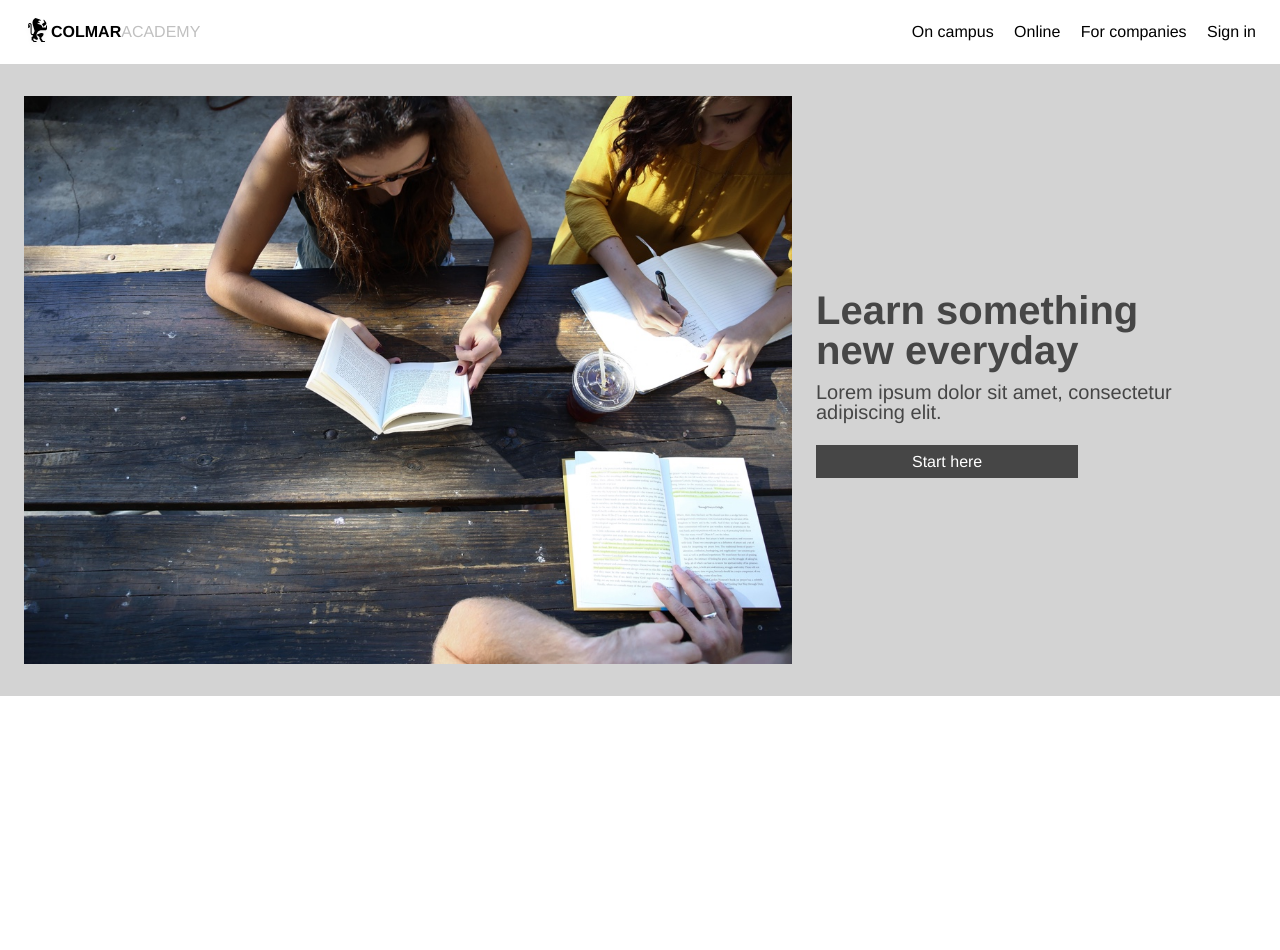
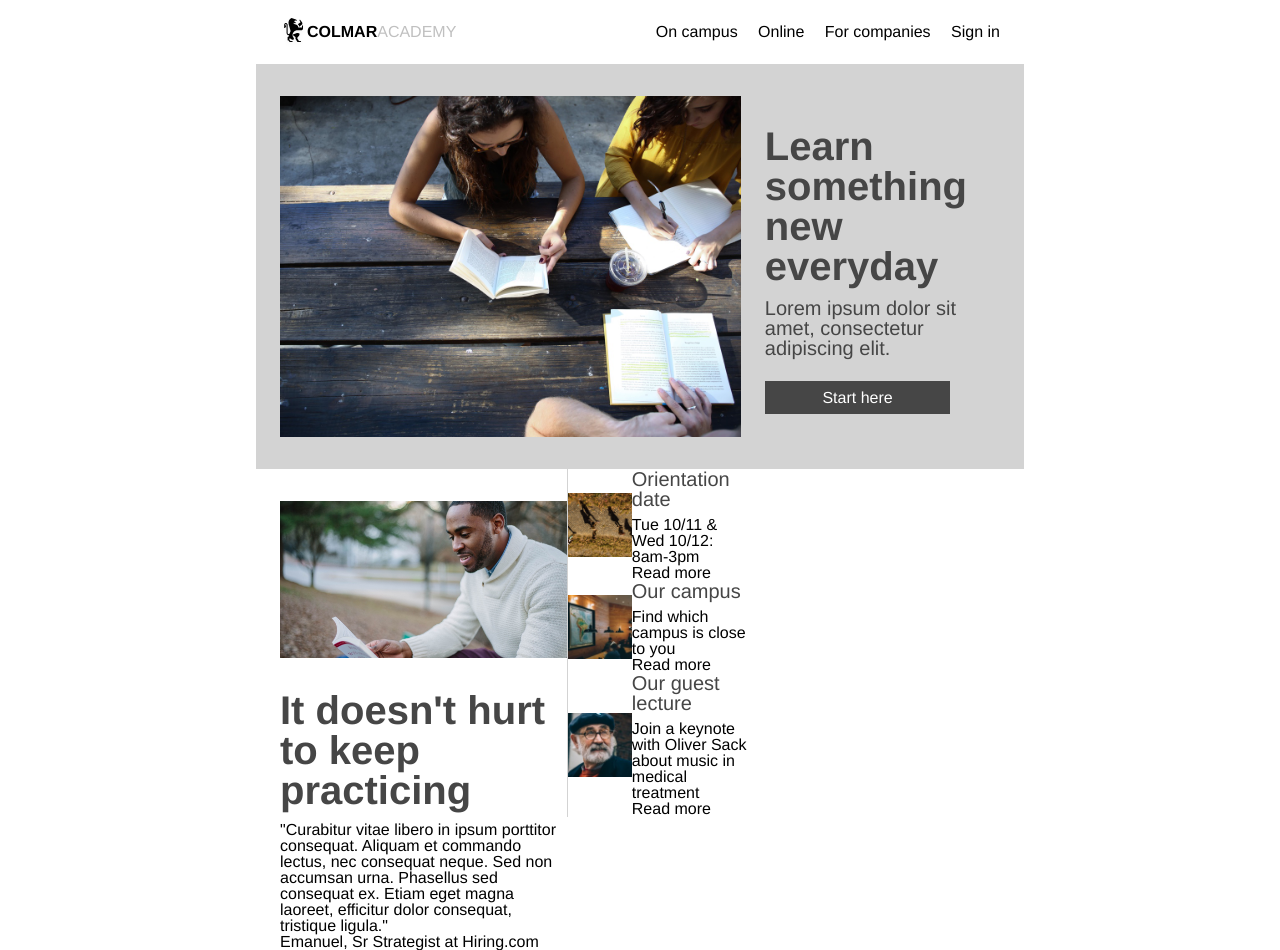
Before and after one commit to loganbeeler/ColmarAcademy, a plain HTML site: page index.html in a window 1280 px wide. Before the commit the page ends 800 px from the top, so only its background shows below. Drawn offline with Linux system fonts and the light colour scheme.

Commit message:
Troubleshoot layout issues

```diff
--- a/index.html
+++ b/index.html
@@ -35,8 +35,8 @@
 
 <!--Main Banner Section-->
 
-    <div class="main-banner flex-container">
-      <img class="image-large" src="resources/images/banner.jpg" alt="people studying">
+    <div class="main-banner">
+      <img src="resources/images/banner.jpg" alt="Learn something new everyday">
       <div class="text-content">
         <div>
           <h1>Learn something new everyday</h1>
@@ -50,6 +50,45 @@
 
 <!--Main Content Section-->
 
+    <div class="main-content">
+      <div class="practicing">
+        <img src="resources/images/information-main.jpg" alt="It doesn't hurt to keep practicing">
+        <div class="practicing-content">
+          <h1>It doesn't hurt to keep practicing</h1>
+          <p>"Curabitur vitae libero in ipsum porttitor consequat. Aliquam et commando lectus,
+          nec consequat neque. Sed non accumsan urna. Phasellus sed consequat ex. Etiam eget magna
+          laoreet, efficitur dolor consequat, tristique ligula."</p>
+        </div>
+        <div class="source"><span>Emanuel, Sr Strategist at Hiring.com</span></div>
+      </div>
+      <div class="read-more">
+        <div class="list-item">
+          <img src="resources/images/information-orientation.jpg" alt="Orientation date">
+          <div class="preview">
+            <h3>Orientation date</h3>
+            <p>Tue 10/11 & Wed 10/12: 8am-3pm</p>
+            <a href="#">Read more</a>
+          </div>
+        </div>
+        <div class="list-item">
+          <img src="resources/images/information-campus.jpg" alt="Our campus">
+          <div class="preview">
+            <h3>Our campus</h3>
+            <p>Find which campus is close to you</p>
+            <a href="#">Read more</a>
+          </div>
+        </div>
+        <div class="list-item">
+          <img src="resources/images/information-guest-lecture.jpg" alt="Our guest lecture">
+          <div class="preview">
+            <h3>Our guest lecture</h3>
+            <p>Join a keynote with Oliver Sack about music in medical treatment</p>
+            <a href="#">Read more</a>
+          </div>
+        </div>
+      <div>
+    </div>
+
 <!--Start Learning Section-->
 
 <!--Thesis Exhibit Section-->
--- a/resources/css/style.css
+++ b/resources/css/style.css
@@ -10,8 +10,9 @@ h1 {
   font-weight: bold;
 }
 
-.flex-container {
-  display: flex;
+body {
+  width: 60%;
+  margin: 0 auto;
 }
 
 /* Header Section */
@@ -66,15 +67,19 @@ ul li {
 /* Main Banner Section */
 
 .main-banner {
+  display: flex;
   flex-direction: row;
   justify-content: flex-start;
   align-items: center;
   background-color: lightgray;
+  height: auto;
+  width: 100%;
 }
 
-.main-banner .image-large {
+.main-banner img {
+  padding: 2rem 1.5rem;
   width: 60%;
-  padding: 2rem 1.5rem;
+  height: auto;
 }
 
 .text-content {
@@ -112,6 +117,57 @@ ul li {
 
 /* Main Content Section */
 
+.main-content {
+  display: inline-flex;
+  width: 100%;
+  height: auto;
+}
+
+.practicing {
+  display: flex;
+  flex-direction: column;
+  width: 60%;
+  height: auto;
+  padding-left: 1.5rem;
+}
+
+.practicing img {
+  padding: 2rem 1.5rem 2rem 0;
+  width: 100%;
+  height: auto;
+}
+
+.practicing h1 {
+  color: #464646;
+  font-size: 2.5rem;
+  padding-bottom: .75rem;
+}
+
+.list-item {
+  display: flex;
+  align-items: center;
+  width: 40%;
+  border-left: 1px solid lightgray;
+}
+
+.list-item .preview {
+  display: flex;
+  flex-direction: column;
+  width: 65%;
+  height: auto;
+}
+
+.list-item img {
+  width: 35%;
+  height: auto;
+}
+
+.list-item .preview h3 {
+  font-size: 1.25rem;
+  color: #464646;
+  padding-bottom: .5rem;
+}
+
 /* Start Learning Section */
 
 /* Thesis Exhibit Section */
```
